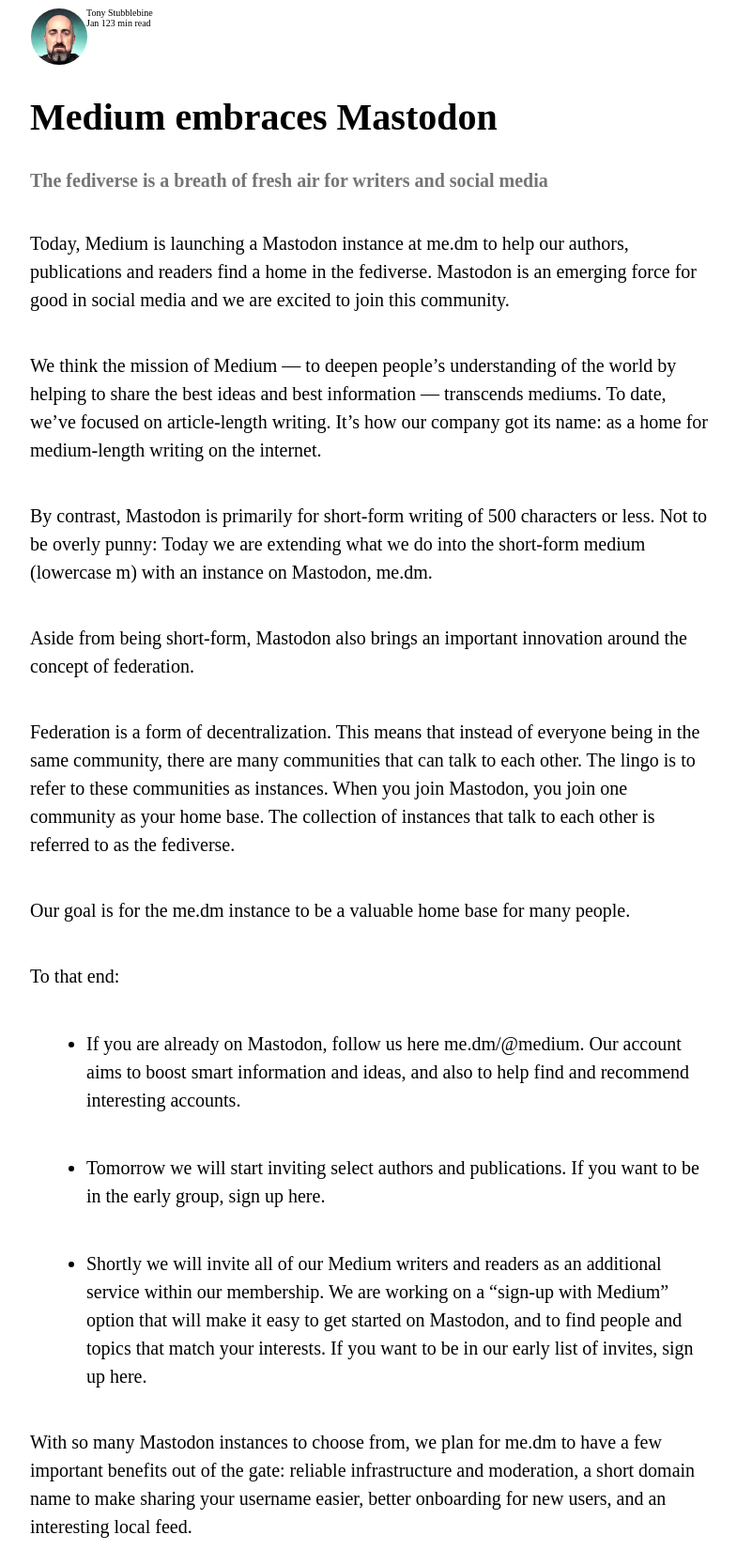
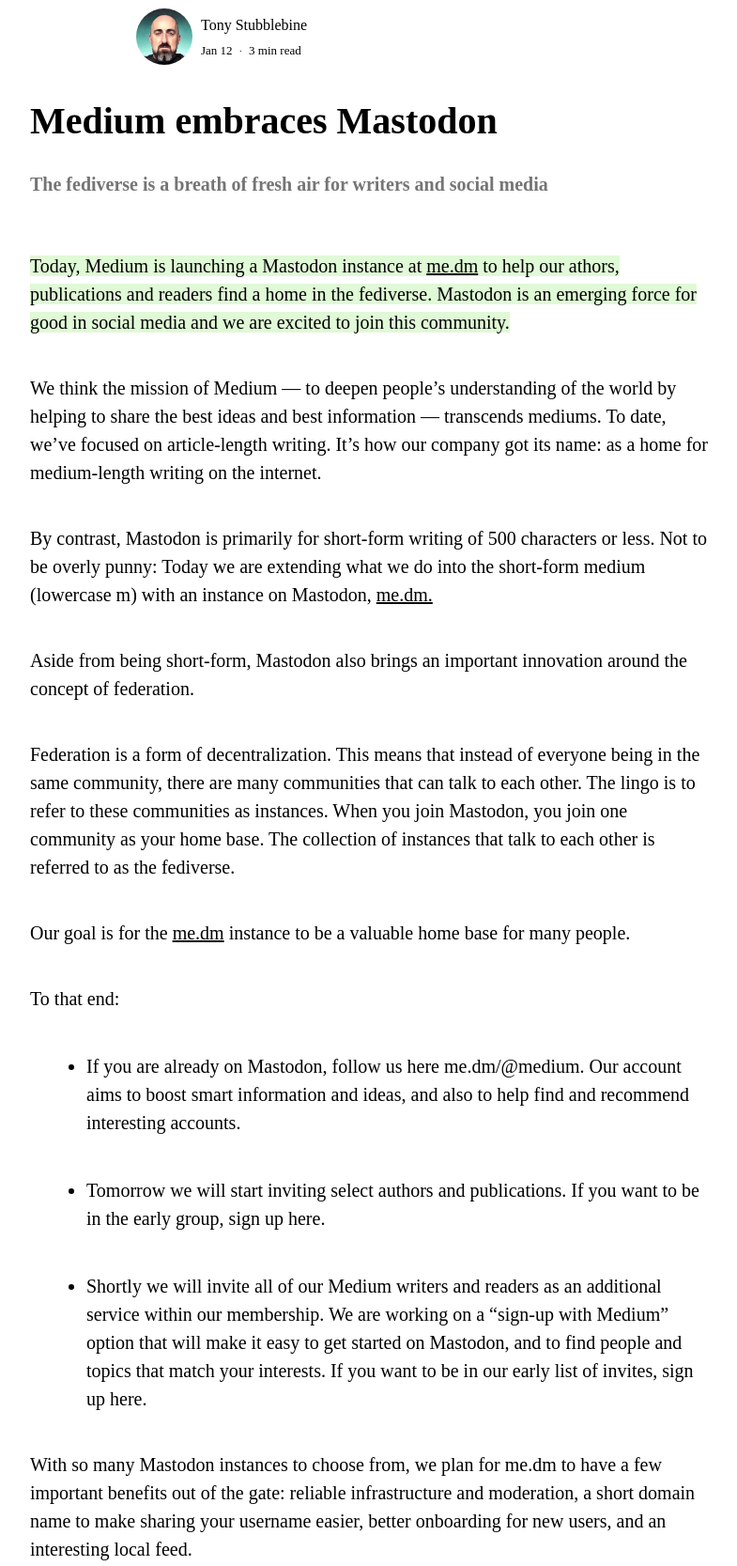
Before and after one commit to sepide-lashgari/HTMLmedium, a plain HTML site: page index.html in a window 1280 px wide. Shown: the top 1667 px of the page at 94% size, without its empty margins (244-1029 px from the left). Drawn offline with Linux system fonts and the light colour scheme; a web font is replaced by a local one.

Commit message:
final implementation index.html

```diff
--- a/index.html
+++ b/index.html
@@ -8,7 +8,7 @@
     <link rel="stylesheet" href="style.css" />
   </head>
   <body>
-    <article>
+    <header id="header">
       <div class="writer-info">
         <div class="profile-container">
           <img src="/images/profile-photo.jpeg" alt="profile-photo" />
@@ -19,21 +19,25 @@
           </div>
           <div class="information-container">
             <span>Jan 12</span>
+            <div class="beetwen-span">.</div>
             <span>3 min read</span>
           </div>
         </div>
       </div>
+    </header>
+    <article>
       <h1>Medium embraces Mastodon</h1>
       <h2>
         The fediverse is a breath of fresh air for writers and social media
       </h2>
       <div class="paragraph-container">
-        <p>
-          Today, Medium is launching a Mastodon instance at me.dm to help our
-          authors, publications and readers find a home in the fediverse.
-          Mastodon is an emerging force for good in social media and we are
-          excited to join this community.
-        </p>
+        <mark>
+          Today, Medium is launching a Mastodon instance at
+          <a href="#">me.dm</a> to help our athors, publications and readers
+          find a home in the fediverse. Mastodon is an emerging force for good
+          in social media and we are excited to join this community.
+        </mark>
+
         <p>
           We think the mission of Medium — to deepen people’s understanding of
           the world by helping to share the best ideas and best information —
@@ -45,7 +49,7 @@
           By contrast, Mastodon is primarily for short-form writing of 500
           characters or less. Not to be overly punny: Today we are extending
           what we do into the short-form medium (lowercase m) with an instance
-          on Mastodon, me.dm.
+          on Mastodon, <a href="#">me.dm.</a>
         </p>
         <p>
           Aside from being short-form, Mastodon also brings an important
@@ -60,8 +64,8 @@
           to as the fediverse.
         </p>
         <p>
-          Our goal is for the me.dm instance to be a valuable home base for many
-          people.
+          Our goal is for the <a href="#">me.dm</a> instance to be a valuable
+          home base for many people.
         </p>
         <p>To that end:</p>
         <ul>
@@ -99,11 +103,11 @@
         </p>
         <p>
           That’s one reason we aren’t yet allowing access for all Medium
-          members. We need to clarify the Venn diagram that is the best of
-          Medium and the best of Mastodon. We have very overlapping views of
-          healthy community norms and I think we will mix very well. This
-          navigation of community norms is why we consider federation to be the
-          most exciting innovation in social media.
+          members. We need to clarify the Venn diagram that is the
+          <i> best of Medium </i> and the <i>best of Mastodon</i>. We have very
+          overlapping views of healthy community norms and I think we will mix
+          very well. This navigation of community norms is why we consider
+          federation to be the most exciting innovation in social media.
         </p>
         <p>
           If you want to find out more, we’ve created a list of some of the best
@@ -111,9 +115,11 @@
         </p>
         <p>
           And of course, if you want to talk to me, I’m always listening. Leave
-          a response here, or reach out to me on Mastodon at @coachtony@me.dm.
+          a response here, or reach out to me on Mastodon at
+          <a href="#">@coachtony@me.dm.</a>
         </p>
       </div>
+      <footer id="footer">
         <div>
           <svg width="24" height="24" viewBox="0 0 24 24" aria-label="clap">
             <path
@@ -136,6 +142,7 @@
             ></path>
           </svg>
         </div>
+      </footer>
     </article>
   </body>
 </html>
--- a/style.css
+++ b/style.css
@@ -37,10 +37,12 @@ h2{
     font-size: 2rem;
     color: var(--color-light);
     font-style: normal;
-    margin-top: 0;
+    margin: 0 0 6rem ;
 }
+
 .writer-info{
     display: flex;
+    margin-left: 38rem;
 }
  .profile-container{
     width: 60px;
@@ -51,16 +53,37 @@ h2{
     border: 1px solid transparent;
     border-radius: 50%;
 }
+.author-name,
+.information-container{
+    margin: 1rem;
+}
+.author-name span{
+    font-size: 1.6rem;
+}
 .information-container{
     display: flex;
 }
 .information-container  span{
+    font-size: 1.3rem;
     display: inline-block;
 
+}
+.beetwen-span{
+    padding: 0 0.75rem;
 }
 .paragraph-container{
     margin: 0 auto;
 }
+a{
+    color:black;
+}
+mark{
+    background-color: #e0f9d6;
+    font-size: 2rem;
+    margin:6rem 0 0;
+    line-height: 3rem;
+}
+
 p{
     font-size: 2rem;
     margin: 4rem 0 0;
@@ -72,3 +95,8 @@ ul li{
     font-size: 2rem;
     line-height: 3rem
 }
+#footer{
+    display: flex;
+    margin: 5rem;
+    justify-content:space-evenly;
+}
```
Lines whose indentation alone changed are shown as unchanged.
